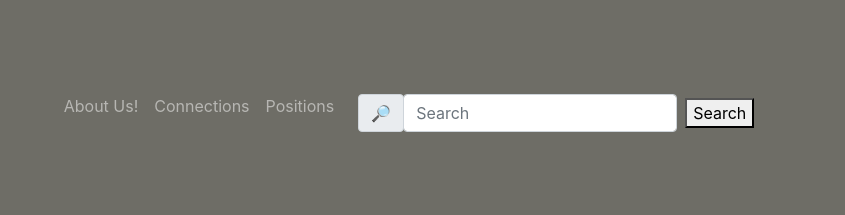
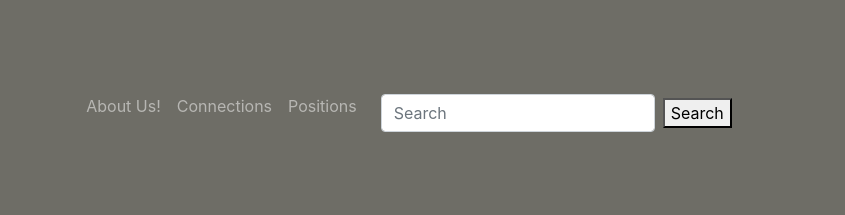
Before and after one commit to jeffreyphilipbiju/WEBTECH, a plain HTML site: page EXP4/exp4.html in a window 1280 px wide. Shown: the top 215 px of the page, 435-1280 px from the left. Drawn offline with nearby package versions, Linux system fonts and the light colour scheme.

Commit message:
Update exp4.html

```diff
--- a/EXP4/exp4.html
+++ b/EXP4/exp4.html
@@ -60,9 +60,7 @@
                             <li>
                                 <nav class="navbar navbar-expand-md bg-black navbar-dark">
                                     <form class="form-inline"action="/action_page.php">
-                                        <div class="input-group-prepend">
-                                            <span class="input-group-text">🔎</span>
-                                        </div>
+
                                         <input class="form-control mr-sm-2"type="text"placeholder="Search">
                                         <button class="btnbtn-success"type="submit">Search</button>
                                     </form>
```
